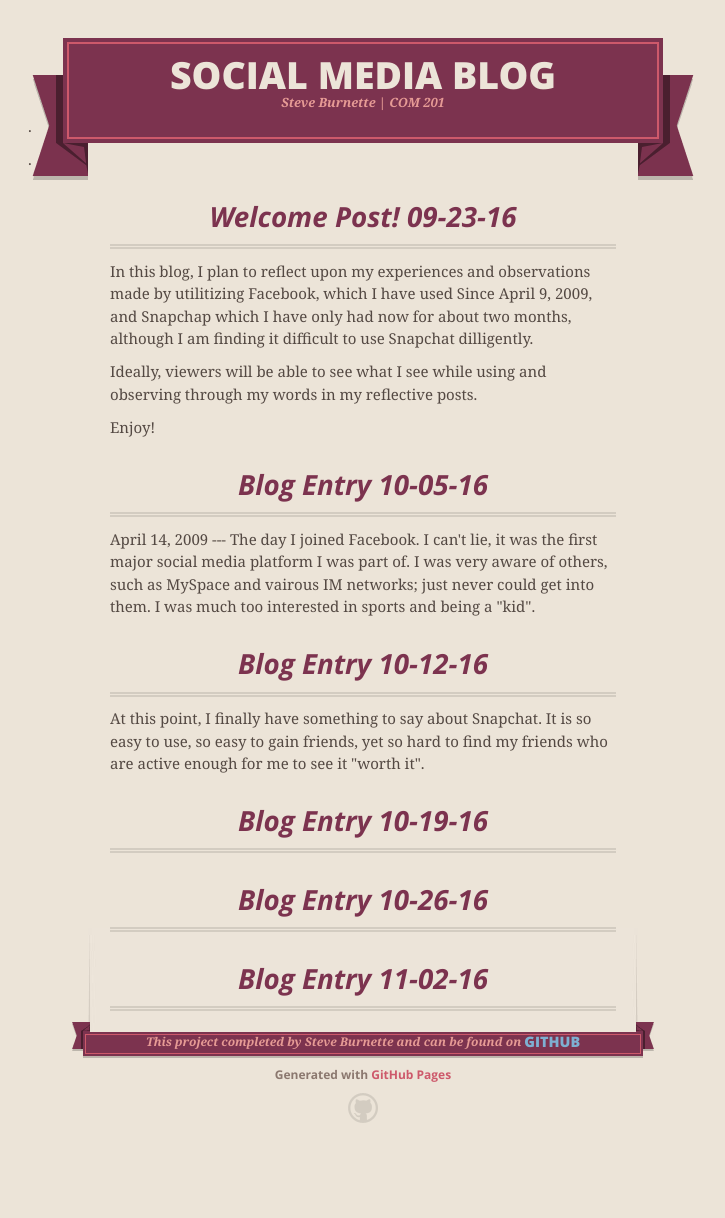
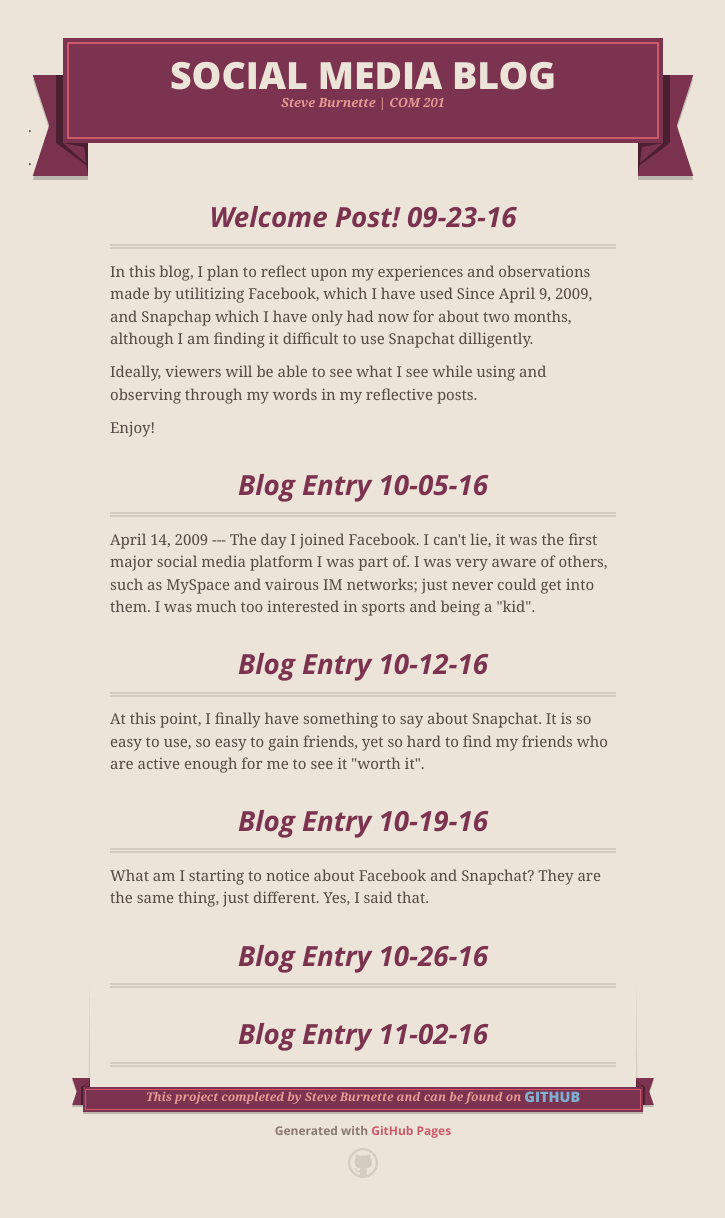
Before and after one commit to sburnet1/Social-Media-Presence-Blog, a Jekyll site: the page index.html, which Jekyll copies as it is, in a window 1280 px wide. Shown: the whole page, without its empty margins (277-1002 px from the left). Built offline with Jekyll 4.4.1, drawn with Linux system fonts in a browser that asks for light colours; nearby versions of some CDN libraries; before the commit the page ends 1163 px from its top, so only the background shows below that.

Commit message:
Update index.html

```diff
--- a/index.html
+++ b/index.html
@@ -53,7 +53,7 @@
 <p>At this point, I finally have something to say about Snapchat.  It is so easy to use, so easy to gain friends, yet so hard to find my friends who are active enough for me to see it "worth it".
 <h3>
 <a id="blog-entry-10-19-16" class="anchor" href="#blog-entry-10-19-16" aria-hidden="true"><span aria-hidden="true" class="octicon octicon-link"></span></a>Blog Entry 10-19-16</h3>
-
+<p>What am I starting to notice about Facebook and Snapchat?  They are the same thing, just different.  Yes, I said that. </p>
 <h3>
 <a id="blog-entry-10-26-16" class="anchor" href="#blog-entry-10-26-16" aria-hidden="true"><span aria-hidden="true" class="octicon octicon-link"></span></a>Blog Entry 10-26-16</h3>
 
```
